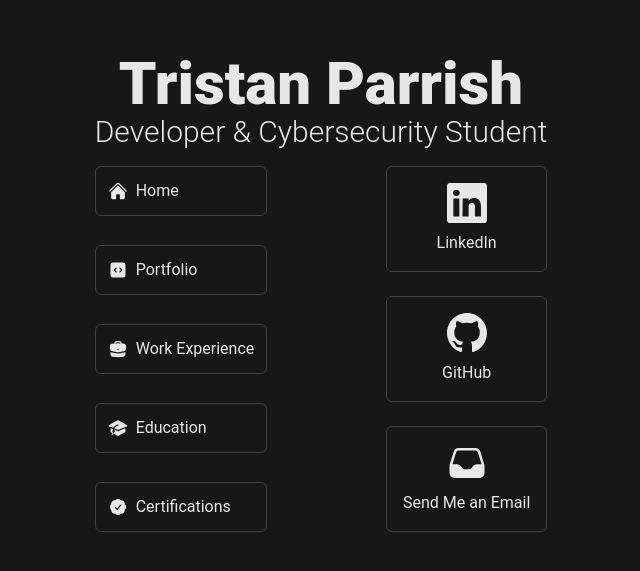
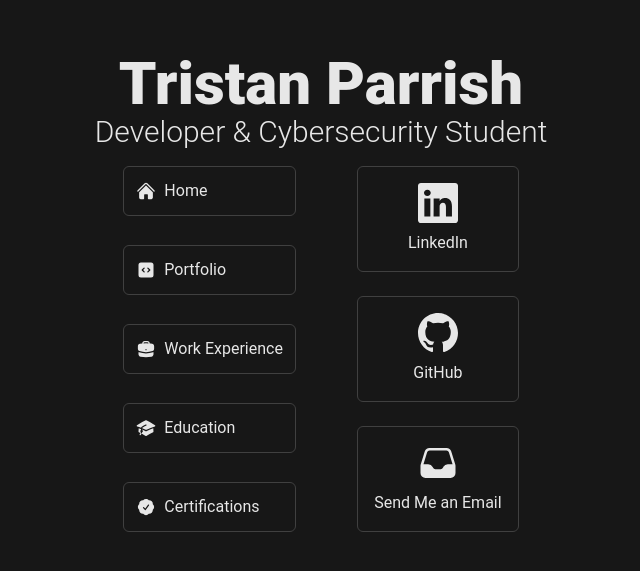
Before and after one commit to GitTristan/tristanparrish.net, a React (Vite) app in the folder tristanparrish/: page / in a window 1280 px wide. Shown: the part 107-678 px from the top of the page, without its empty margins (319-959 px from the left). Built offline with nearby package versions, Linux system fonts and the light colour scheme.

Commit message:
Fix layout gap for menu buttons

```diff
--- a/tristanparrish/src/components/hero.tsx
+++ b/tristanparrish/src/components/hero.tsx
@@ -50,7 +50,7 @@
           Developer & Cybersecurity Student
         </h2>
       </div>
-      <div className="flex justify-between gap-1">
+      <div className="flex justify-around gap-1">
         <div className="flex justify-between flex-col gap-3">
           {links.map((link) => (
             <a
```
